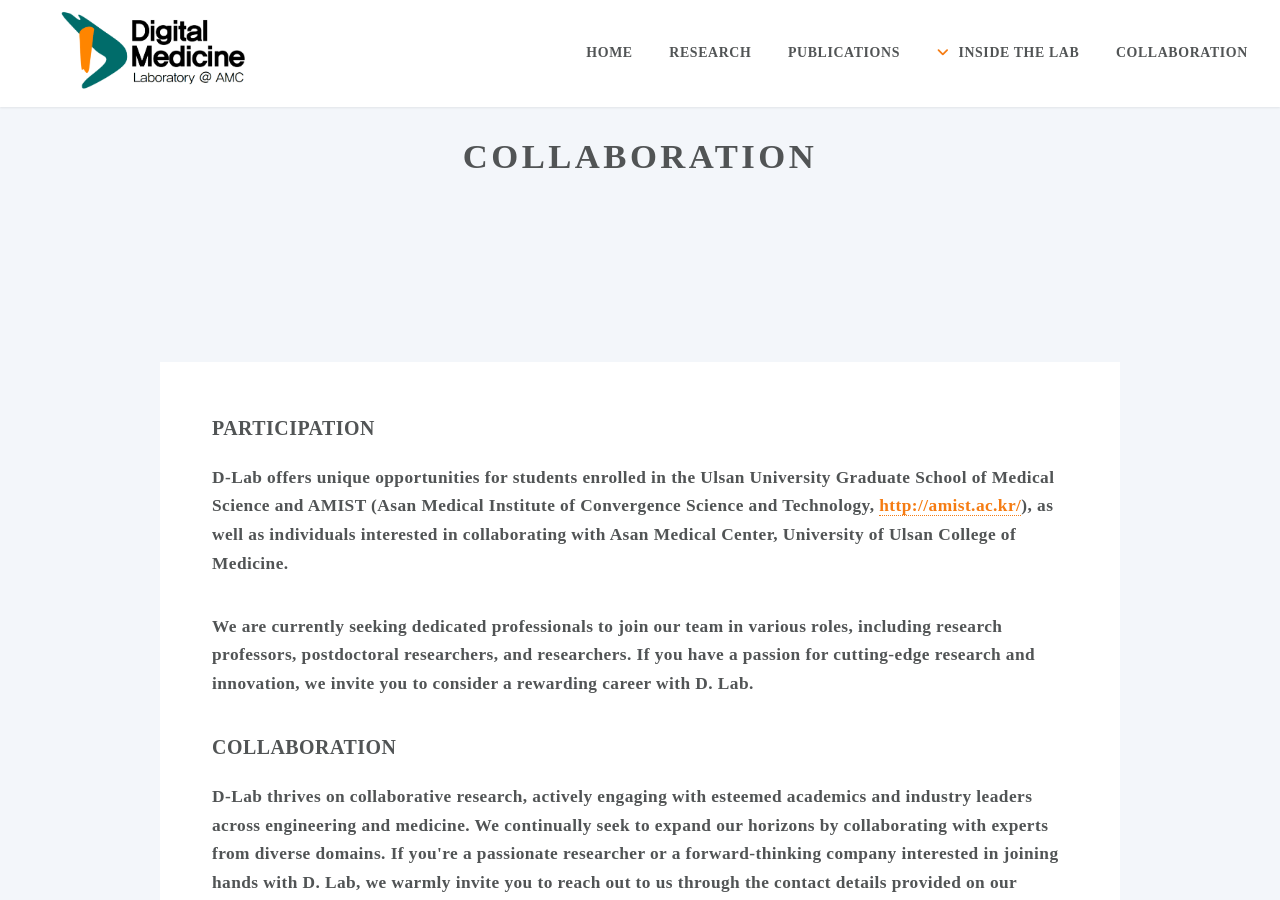
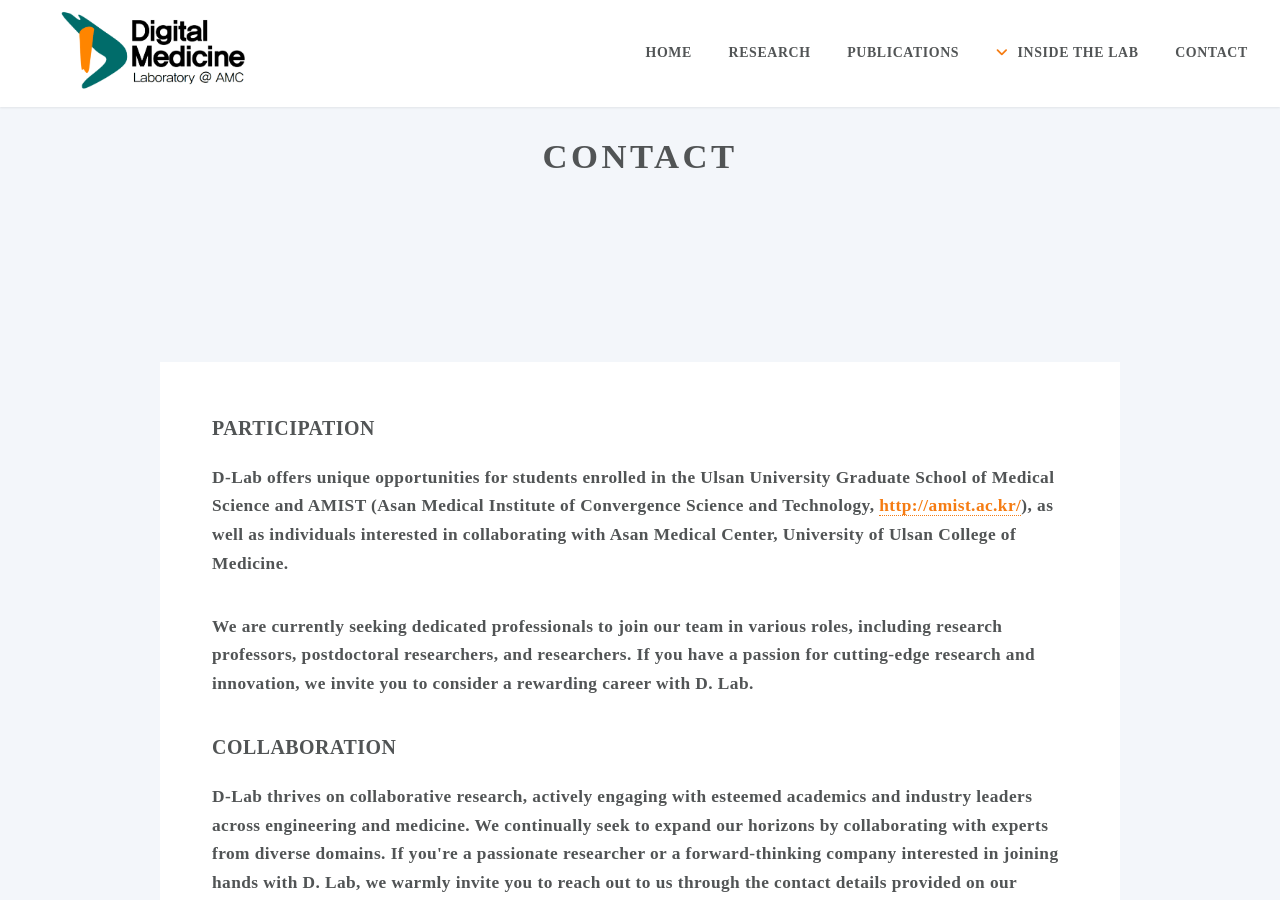
Before and after one commit to ydon1111/ydon1111.github.io, a Jekyll site: the page built from htmls/collaboration/contact.html, in a window 1280 px wide and 900 px high. Built offline with Jekyll 4.4.1, drawn with Linux system fonts in a browser that asks for light colours; nearby versions of some CDN libraries; some web fonts are replaced.

Commit message:
contact로 변경

```diff
--- a/_includes/header.html
+++ b/_includes/header.html
@@ -21,7 +21,7 @@
 				</ul>
 			</li>
 
-			<li><a href="/htmls/collaboration/collaboration.html">Collaboration</a></li>
+			<li><a href="/htmls/collaboration/contact.html">Contact</a></li>
 
 		</ul>
 
--- a/htmls/collaboration/collaboration.html
+++ b/htmls/collaboration/contact.html
@@ -5,7 +5,7 @@ layout: default
 <article id="main" style="padding-bottom: 60px;">
     <header class="special container">
         <!-- <span class="icon fa-solid fa-handshake-angle"></span> -->
-        <h2>collaboration</h2>
+        <h2>contact</h2>
     </header>
 </article>
 
--- a/htmls/inside_the_lab/DHLAB@AMC.html
+++ b/htmls/inside_the_lab/DHLAB@AMC.html
@@ -52,7 +52,7 @@ layout: default
 						<header>
 							<h3>MISSION & VISION</h3>
 						</header>
-						<p style="margin-bottom: 8px;">Our mission is to harness the collective power of knowledge and
+						<p style="margin-bottom: 8px; margin-right: 60px; ">Our mission is to harness the collective power of knowledge and
 							cutting-edge technology
 							across diverse domains to deliver innovative solutions that promote human well-being, with a
 							particular emphasis on advancing healthcare practices that contribute to a healthier and
@@ -65,7 +65,6 @@ layout: default
 			<div class="6u" style="padding: 0px 0px 0px 0px;">
 				<div class="sidebar">
 					<section>
-
 						<a class="image featured"> <img src="/images/members/단체사진/2023/단체사진0.JPG" alt="" width="600px" style="text-align: center;"></a>
 					</section>
 				</div>
@@ -79,7 +78,7 @@ layout: default
 				<div class="content">
 					<section>
 						<a class="image featured"> <img src="/images/members/단체사진/2023/단체사진1.png" alt=""
-								width="600px" style="margin-top: 40px;"></a>
+								width="600px" style="margin-top: 70px;"></a>
 					</section>
 				</div>
 			</div>
--- a/index.html
+++ b/index.html
@@ -310,7 +310,7 @@ layout: landing-page
 				{% for post in site.posts limit: 3 %}
 				<li class="card wrapper style1">
 					<p><a href="{{ post.url }}">{{ post.title }}</a></p>
-					<p class="post-date" style="font-size: 14px; margin-bottom: 5px; margin-top: 0;color:#036166df;">
+					<p class="post-date" style="font-size: 14px; margin-bottom: 5px; margin-top:0;color:#036166df;">
 						{{ post.date | date: "%Y-%m-%d" }}
 					</p>
 					{% if post.featured-img %}
```
